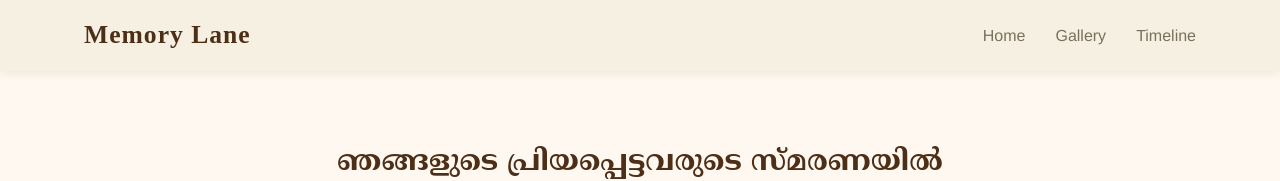
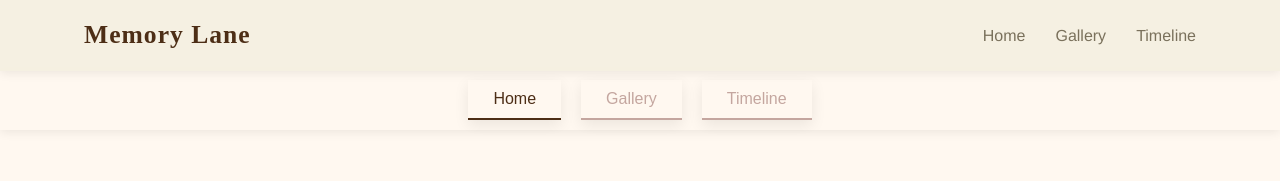
Before and after one commit to anulisba/memory-lane, a React (Vite) app: page / in a window 1280 px wide. Shown: the top 181 px of the page. Built offline with nearby package versions, Linux system fonts and the light colour scheme; a web font is replaced by a local one.

Commit message:
nav button

```diff
--- a/src/Pages/landing.css
+++ b/src/Pages/landing.css
@@ -84,6 +84,53 @@ body {
     background-color: var(--color-text-light);
     margin: 3px 0;
     transition: 0.3s;
+}
+
+.secondary-nav {
+    background-color: var(--color-bg-light);
+    box-shadow: 0 2px 10px var(--color-shadow);
+    padding: 10px 0;
+    position: sticky;
+    top: 70px;
+    /* height of main header */
+    z-index: 999;
+}
+
+.secondary-nav .container {
+    display: flex;
+    justify-content: center;
+    gap: 20px;
+}
+
+.secondary-nav button {
+    padding: 10px 25px;
+    border-radius: 0px;
+    font-size: 1rem;
+    cursor: pointer;
+    transition: all 0.3s ease;
+    border: none;
+    border-bottom: 2px solid var(--color-accent);
+}
+
+.secondary-nav .btn-primary {
+    background-color: transparent;
+    color: var(--color-primary);
+    border: none;
+    border-bottom: 2px solid var(--color-primary);
+}
+
+.secondary-nav .btn-secondary {
+    background-color: transparent;
+    color: var(--color-accent);
+    border: none;
+    border-bottom: 2px solid var(--color-accent);
+}
+
+
+.secondary-nav .btn-secondary:hover,
+.secondary-nav .btn-primary:hover {
+    background-color: var(--color-primary);
+    color: var(--color-bg-light);
 }
 
 /* Hero Section */
@@ -187,13 +234,18 @@ section {
 }
 
 /* Family Intro */
+
 .family-content {
     display: flex;
     flex-wrap: wrap;
+    align-items: flex-start;
+    justify-content: center;
     align-items: center;
+    /* align top for better layout */
     gap: 40px;
     font-family: "Noto Serif Malayalam", serif;
 }
+
 
 .family-text {
     flex: 1;
@@ -209,11 +261,30 @@ section {
 }
 
 .family-image {
-    flex: 1;
-    min-width: 300px;
+    flex: 1 1;
+    /* responsive flex */
+    max-width: 100%;
+    display: flex;
+    /* use flex to center vertically */
+    align-items: center;
+    /* vertical centering */
+    justify-content: center;
+    /* do not exceed container */
 }
 
+.family-image img {
+    width: 100%;
+    /* image scales with container */
+    height: auto;
+    /* maintain aspect ratio */
+    border-radius: 15px;
+    object-fit: cover;
+    /* crop if needed without distortion */
+}
+
+/* Optional placeholder */
 .image-placeholder {
+    width: 100%;
     height: 400px;
     background-color: var(--color-bg-soft);
     display: flex;
@@ -224,6 +295,31 @@ section {
     font-size: 1.2rem;
     box-shadow: 0 5px 15px var(--color-shadow);
 }
+
+/* Media queries for smaller screens */
+@media (max-width: 992px) {
+    .family-content {
+        flex-direction: column;
+        gap: 30px;
+    }
+
+    .family-text,
+    .family-image {
+        flex: 1 1 100%;
+    }
+}
+
+@media (max-width: 576px) {
+    .family-text p {
+        font-size: 1rem;
+        line-height: 1.6;
+    }
+
+    .family-image img {
+        height: auto;
+    }
+}
+
 
 /* Family Members */
 .family-members {
--- a/src/Pages/landing.jsx
+++ b/src/Pages/landing.jsx
@@ -102,8 +102,8 @@ const MemorialWebsite = () => {
                     <nav className={`nav ${isMenuOpen ? 'nav-open' : ''}`}>
                         <ul>
                             <li><a href="/">Home</a></li>
-                            <li><a href="/">Gallery</a></li>
-                            <li><a href="/">Timeline</a></li>
+                            <li><a href="/gallery">Gallery</a></li>
+                            <li><a href="/timeline">Timeline</a></li>
                         </ul>
                     </nav>
                     <button className="menu-toggle" onClick={() => setIsMenuOpen(!isMenuOpen)}>
@@ -113,6 +113,15 @@ const MemorialWebsite = () => {
                     </button>
                 </div>
             </header>
+            {/* Secondary Navbar for CTA buttons */}
+            <section className="secondary-nav">
+                <div className="container">
+                    <button className="btn-primary">Home</button>
+                    <button className="btn-secondary" onClick={viewGallery}>Gallery</button>
+                    <button className="btn-secondary" onClick={viewTimeline}>Timeline</button>
+                </div>
+            </section>
+
 
             {/* Hero Section */}
             {/* <section id="home" className="hero">
@@ -169,7 +178,7 @@ const MemorialWebsite = () => {
                             </p>
                         </div>
                         <div className="family-image">
-                            <img src="https://images.unsplash.com/photo-1529253355930-c5f5f2f9c3f5?ixlib=rb-1.2.1&auto=format&fit=crop&w=800&q=80"
+                            <img src="https://res.cloudinary.com/dpo91btlc/image/upload/v1759067552/WhatsApp_Image_2025-09-28_at_7.21.15_PM_hi2yve.jpg"
                                 alt="Family" className="luxury-image" />
                         </div>
                     </div>
```
